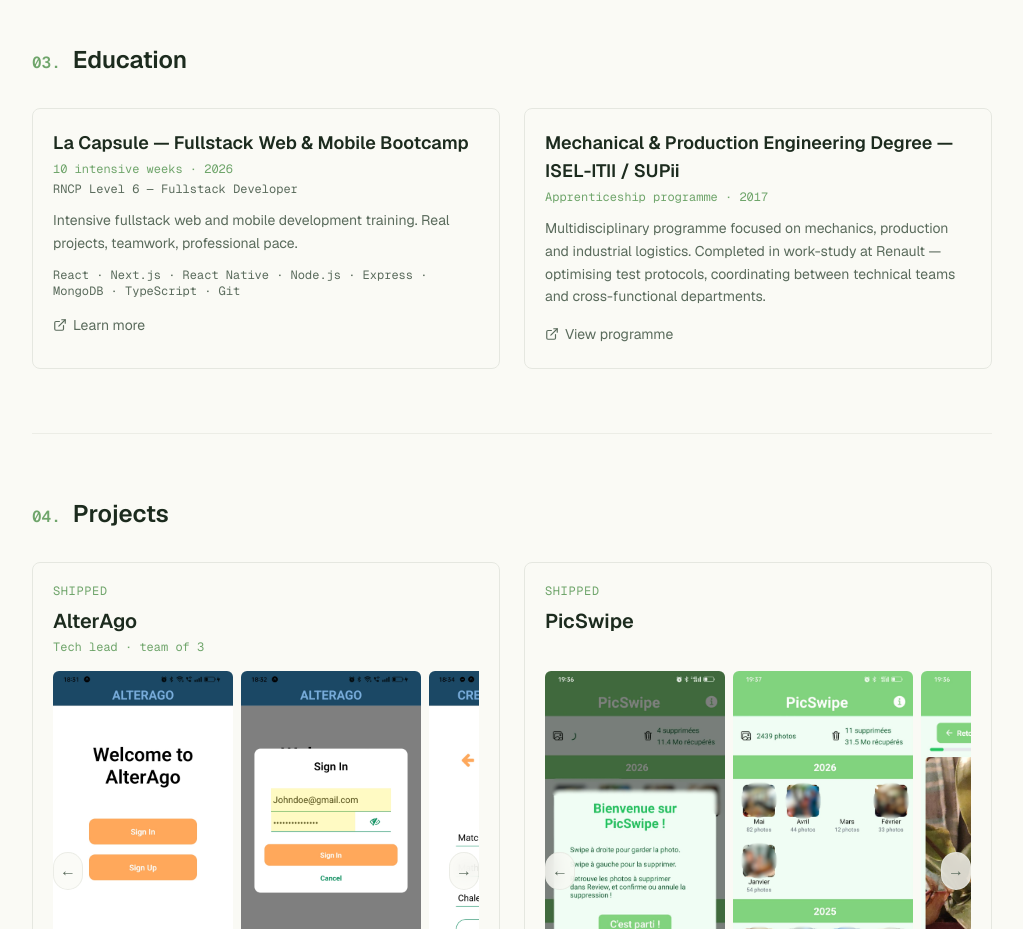
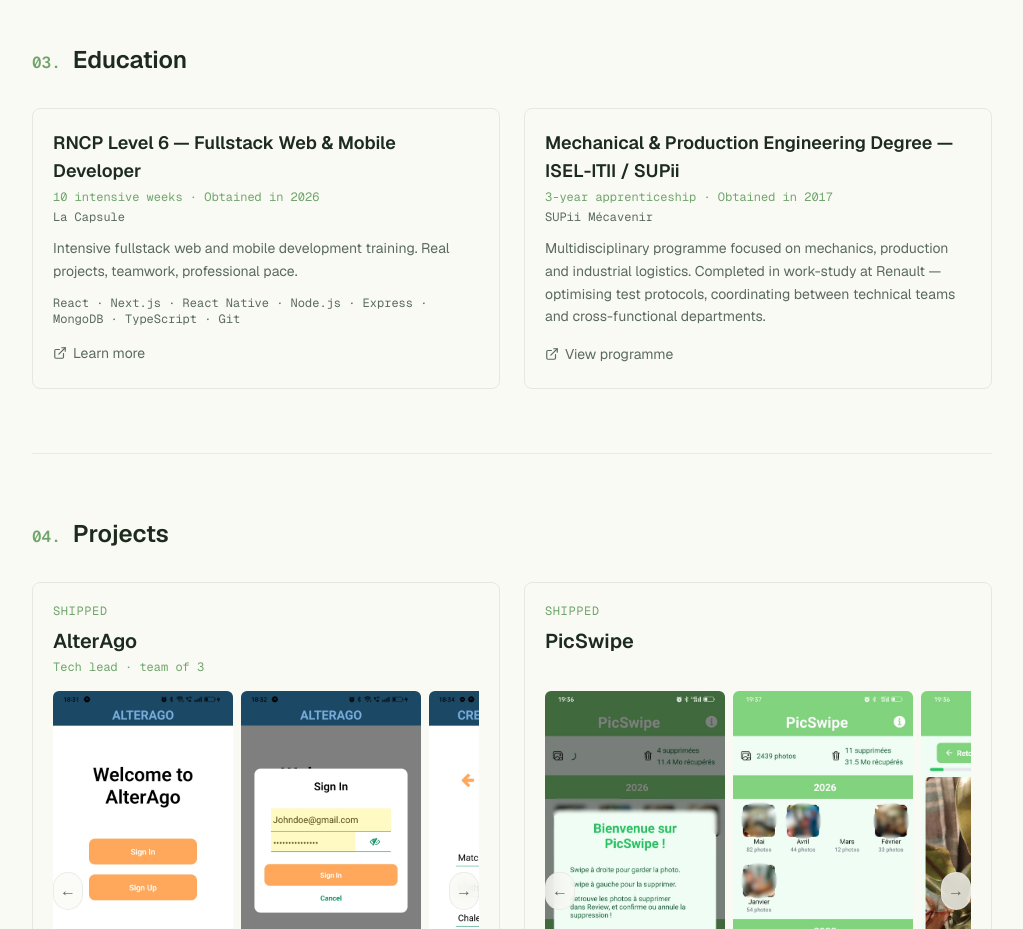
Before and after one commit to matchls/myportfolio, a Next.js app: page /en in a window 1280 px wide. Shown: the part 1500-2429 px from the top of the page, without its empty margins (128-1151 px from the left). Built offline with nearby package versions, Linux system fonts and the light colour scheme.

Commit message:
feat(formation): afficher l'établissement sur chaque card de formation
Co-Authored-By: Claude Sonnet 4.6 <noreply@anthropic.com>

```diff
--- a/src/components/sections/Formation.tsx
+++ b/src/components/sections/Formation.tsx
@@ -26,7 +26,7 @@ export function Formation({ dict }: Props) {
         <Card as="article">
           <h3 className="text-text text-lg font-semibold">{dict.formation.bootcampName}</h3>
           <p className="text-accent mt-1 font-mono text-xs">{dict.formation.duration}</p>
-          <p className="text-text-muted mt-1 font-mono text-xs">{dict.formation.rncp}</p>
+          <p className="text-text-muted mt-1 font-mono text-xs">{dict.formation.etablissement}</p>
           <p className="text-text-muted mt-3 flex-1 text-sm leading-relaxed">{dict.formation.description}</p>
           <p className="text-text-muted mt-3 font-mono text-xs">{dict.formation.stack}</p>
           <a
@@ -43,6 +43,7 @@ export function Formation({ dict }: Props) {
         <Card as="article">
           <h3 className="text-text text-lg font-semibold">{dict.formation.engineeringName}</h3>
           <p className="text-accent mt-1 font-mono text-xs">{dict.formation.engineeringDuration}</p>
+          <p className="text-text-muted mt-1 font-mono text-xs">{dict.formation.engineeringEtablissement}</p>
           <p className="text-text-muted mt-3 flex-1 text-sm leading-relaxed">{dict.formation.engineeringDescription}</p>
           <a
             href="https://www.mecavenir.com/formation/ingenieur-mecanique-et-production/"
--- a/src/messages/en.json
+++ b/src/messages/en.json
@@ -55,14 +55,15 @@
   },
   "formation": {
     "heading": "Education",
-    "bootcampName": "La Capsule — Fullstack Web & Mobile Bootcamp",
-    "duration": "10 intensive weeks · 2026",
+    "bootcampName": "RNCP Level 6 — Fullstack Web & Mobile Developer",
+    "duration": "10 intensive weeks · Obtained in 2026",
     "description": "Intensive fullstack web and mobile development training. Real projects, teamwork, professional pace.",
-    "rncp": "RNCP Level 6 — Fullstack Developer",
+    "etablissement": "La Capsule",
     "stack": "React · Next.js · React Native · Node.js · Express · MongoDB · TypeScript · Git",
     "learnMore": "Learn more",
     "engineeringName": "Mechanical & Production Engineering Degree — ISEL-ITII / SUPii",
-    "engineeringDuration": "Apprenticeship programme · 2017",
+    "engineeringEtablissement": "SUPii Mécavenir",
+    "engineeringDuration": "3-year apprenticeship · Obtained in 2017",
     "engineeringDescription": "Multidisciplinary programme focused on mechanics, production and industrial logistics. Completed in work-study at Renault — optimising test protocols, coordinating between technical teams and cross-functional departments.",
     "engineeringLearnMore": "View programme"
   },
--- a/src/messages/fr.json
+++ b/src/messages/fr.json
@@ -55,14 +55,15 @@
   },
   "formation": {
     "heading": "Formation",
-    "bootcampName": "La Capsule — Bootcamp Fullstack Web & Mobile",
-    "duration": "10 semaines intensives · 2026",
+    "bootcampName": "Titre RNCP 6 — Développeur Fullstask Web & Mobile",
+    "duration": "10 semaines intensives · Obtention en 2026",
     "description": "Formation intensive au développement web et mobile fullstack. Projets réels, travail en équipe, rythme professionnel.",
-    "rncp": "Titre RNCP niveau 6 — Développeur Fullstack",
+    "etablissement": "La Capsule",
     "stack": "React · Next.js · React Native · Node.js · Express · MongoDB · TypeScript · Git",
     "learnMore": "Voir la formation",
     "engineeringName": "Diplôme d'ingénieur — Mécanique et Production — ISEL-ITII / SUPii",
-    "engineeringDuration": "Formation en apprentissage · 2017",
+    "engineeringEtablissement": "SUPii Mécavenir",
+    "engineeringDuration": "3 ans en apprentissage · Obtention en 2017",
     "engineeringDescription": "Formation pluridisciplinaire à dominante mécanique, production et logistique industrielle. Réalisé en alternance chez Renault — optimisation de protocoles d'essai, coordination entre équipes techniques et services transverses.",
     "engineeringLearnMore": "Voir la formation"
   },
```
